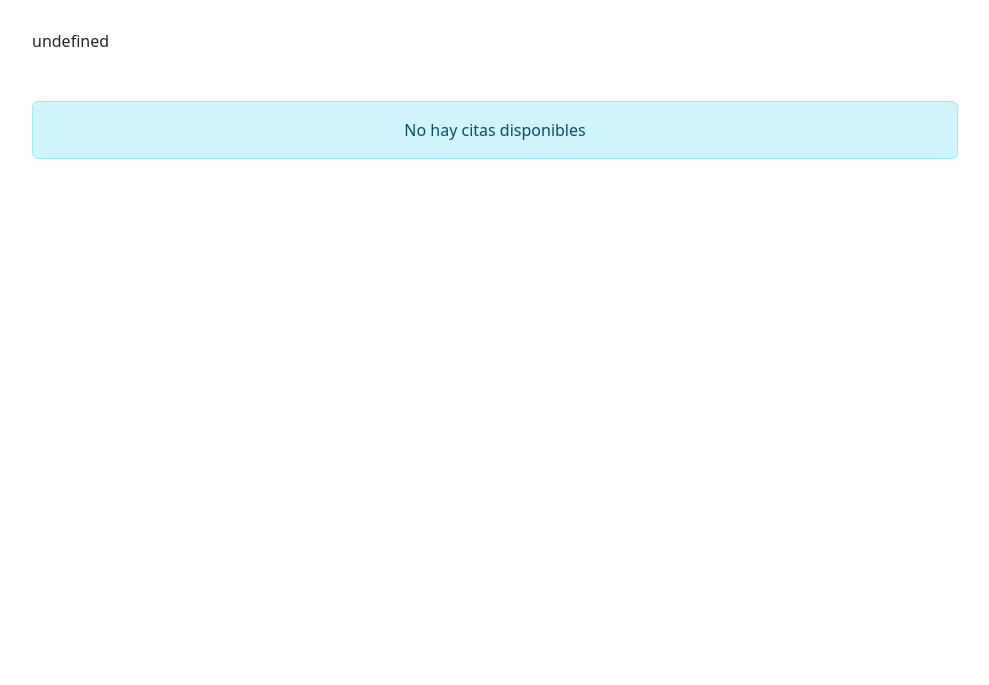
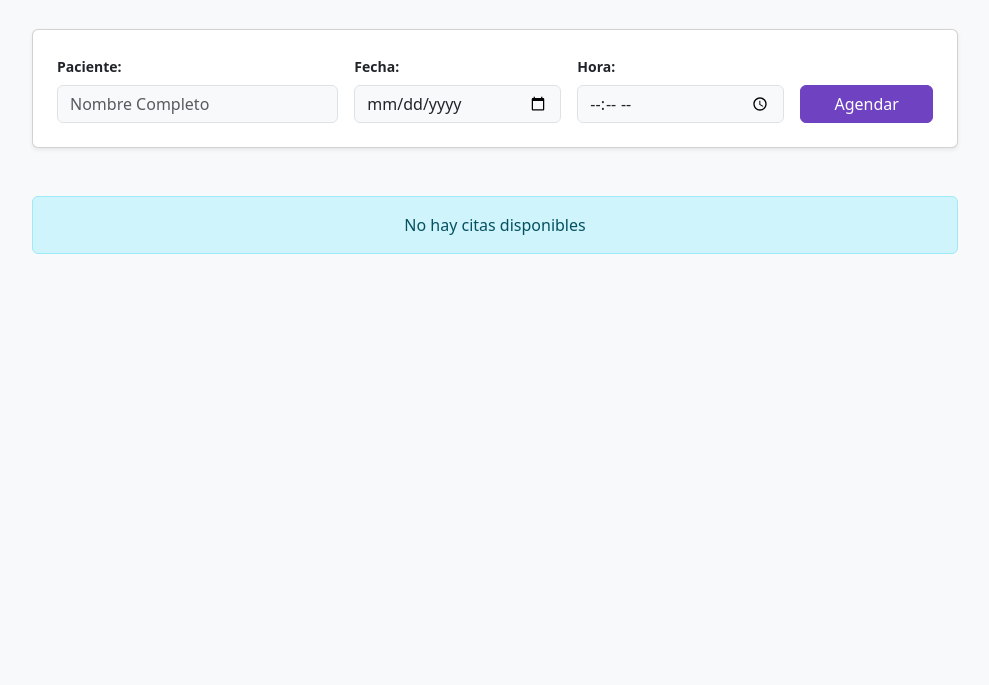
Before and after one commit to cmagrop/sistema-reserva, a website built with Vite: page index.html in a window 1280 px wide. Shown: the part 115-800 px from the top of the page, without its empty margins (145-1134 px from the left). Built offline with nearby package versions, Linux system fonts and the light colour scheme.

Commit message:
se completó la función html() de FormularioReserva,se corrigió la propiedad onclick y se agregaron variables al main.scss

```diff
--- a/src/FormularioReserva.js
+++ b/src/FormularioReserva.js
@@ -1,14 +1,14 @@
 import { Componente } from "./Componente";
 
-export class FormularioReserva extends Componente{
+export class FormularioReserva extends Componente {
 
-    despuesDeRender(){
+    despuesDeRender() {
 
         const boton = this.contenedor.querySelector('#btn-agendar');
-            if(boton) //si el boton existe
+        if (boton) //si el boton existe
         {
-                boton.onclick=
-                ()=>{
+            boton.onclick =
+                () => {
                     const paciente =
                         this.contenedor.querySelector('#paciente').value;
                     const fecha =
@@ -19,14 +19,14 @@ export class FormularioReserva extends Componente{
                     //validar que paciente, fecha y hora no esten vacios
                     if (paciente && fecha && hora) {
 
-                        this.estado.onAgregar({paciente,fecha,hora});
+                        this.estado.onAgregar({ paciente, fecha, hora });
                         //limpiar el formulario
 
                         this.contenedor.querySelector('#paciente').value = '';
 
                         this.contenedor.querySelector('#fecha').value = '';
 
-                    this.contenedor.querySelector('#hora').value ='';
+                        this.contenedor.querySelector('#hora').value = '';
 
 
 
@@ -43,13 +43,49 @@ export class FormularioReserva extends Componente{
 
     }
 
-    html()
-    {
+    html() {
 
-        return
-        `
+        return `
+        <!-- html de FormularioReserva -->
+
+        <div class="card p-4 shadow-sm bg-white">
+            <!-- g-3 significa gap-3
+
+            g-3 significa que es un espaciado de 3rem-->
+            <div class="row g-3">
+                <div class="col-md-4">
+
+                    <label class="form-label small fw-bold ">Paciente:</label>
+                    <input type="text"  id="paciente"
+                    class="form-control" placeholder="Nombre Completo">
+
+                </div>
+
+                <div class="col-md-3">
+                    <label class="form-label small fw-bold ">Fecha:</label>
+                    <input type="date" id="fecha" class="form-control">
+                </div>
+
+                <div class="col-md-3">
+                    <label class="form-label small fw-bold ">Hora:</label>
+                    <input type="time" id="hora" class="form-control">
+
+                </div>
+
+                <div class="col-md-2 d-flex align-items-end">
+                    <button class="btn btn-primary w-100" id="btn-agendar">
+                        Agendar
+                    </button>
+
+                </div>
 
 
+            </div>
+
+
+
+
+        </div>
 
         `;
     }
--- a/src/ListaReservas.js
+++ b/src/ListaReservas.js
@@ -10,7 +10,7 @@ export class ListaReservas extends Componente{
         const botones = this.contenedor.querySelectorAll('.btn-eliminar');
         botones.forEach( //recorre cada uno de los botones btn-eliminar
             boton=>{ //toma cada boton existente y lo condiciona
-                boton.click =  // por cada boton que clikee
+                boton.onclick =  // por cada boton que clikee
                 (e)=>{ //disparará un evento que debe modelar su comportamiento
                  //modelar el comportamiento del evento
                  /*
--- a/src/main.js
+++ b/src/main.js
@@ -10,7 +10,9 @@ document.querySelector('#app').innerHTML=`
         <div class="col-lg-10">
 
             <h1 class="text-center mb-5 text-dark fw-bold">
-                Gestión de Reservas
+             <svg xmlns="http://www.w3.org/2000/svg" width="32" height="32" fill="currentColor" class="bi bi-book" viewBox="0 0 16 16">
+            <path d="M1 2.828c.885-.37 2.154-.769 3.388-.893 1.33-.134 2.458.063 3.112.752v9.746c-.935-.53-2.12-.603-3.213-.493-1.18.12-2.37.461-3.287.811zm7.5-.141c.654-.689 1.782-.886 3.112-.752 1.234.124 2.503.523 3.388.893v9.923c-.918-.35-2.107-.692-3.287-.81-1.094-.111-2.278-.039-3.213.492zM8 1.783C7.015.936 5.587.81 4.287.94c-1.514.153-3.042.672-3.994 1.105A.5.5 0 0 0 0 2.5v11a.5.5 0 0 0 .707.455c.882-.4 2.303-.881 3.68-1.02 1.409-.142 2.59.087 3.223.877a.5.5 0 0 0 .78 0c.633-.79 1.814-1.019 3.222-.877 1.378.139 2.8.62 3.681 1.02A.5.5 0 0 0 16 13.5v-11a.5.5 0 0 0-.293-.455c-.952-.433-2.48-.952-3.994-1.105C10.413.809 8.985.936 8 1.783"/>
+            </svg>   Gestión de Reservas
             </h1>
             <div id="form-container">
             </div>
--- a/src/styles/main.scss
+++ b/src/styles/main.scss
@@ -1 +1,3 @@
+$primary:#6f42c1;
+$body-bg: #f8f9fa;
 @import "bootstrap/scss/bootstrap";
```
Lines whose indentation alone changed are shown as unchanged.
